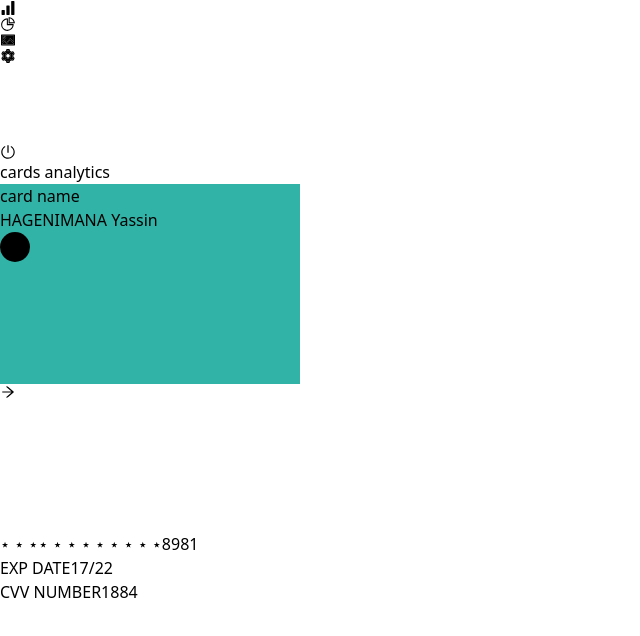
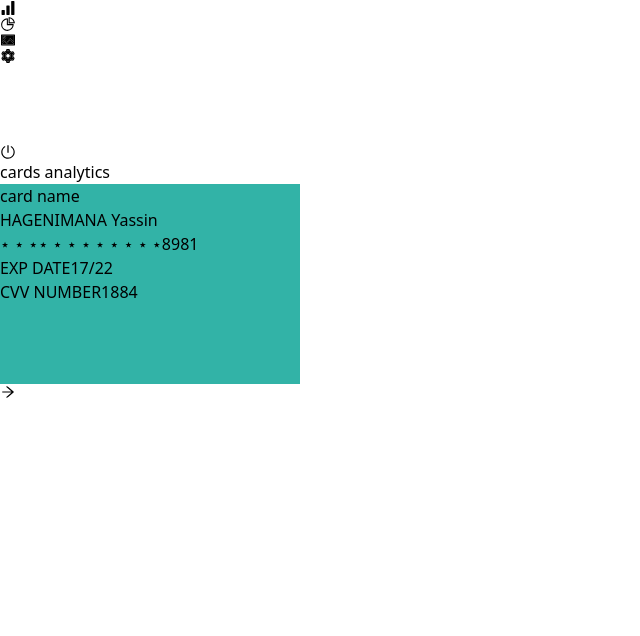
Before and after one commit to Mugisha-isaac/dashboard, a Next.js app: page / in a window 1280 px wide. Shown: the top 636 px of the page, without its empty margins (0-640 px from the left). Built offline with nearby package versions, Linux system fonts and the light colour scheme.

Commit message:
removed svg

```diff
--- a/components/CardComponent.tsx
+++ b/components/CardComponent.tsx
@@ -12,9 +12,6 @@ const CardComponent:FunctionComponent<
             <h6 className="uppercase text-sm pt-3 pl-3 text-small_white ">card name</h6>
             <span className="px-3 bold text-big_white ">{card_name}</span>
             <div>
-            <svg viewBox="0 0 100 100" xmlns="http://www.w3.org/2000/svg">
-            <circle cx="5" cy="5" r="5"/>
-         </svg>
             </div>
             <div className="px-3  mt-8 ">
               <span className="text-xl text-white">&#x22C6; &#x22C6; &#x22C6;&#x22C6;</span>  <span className="text-xl text-white" >&#x22C6; &#x22C6; &#x22C6; &#x22C6;</span>   <span className="text-xl text-white">&#x22C6; &#x22C6; &#x22C6; &#x22C6;</span>
```
